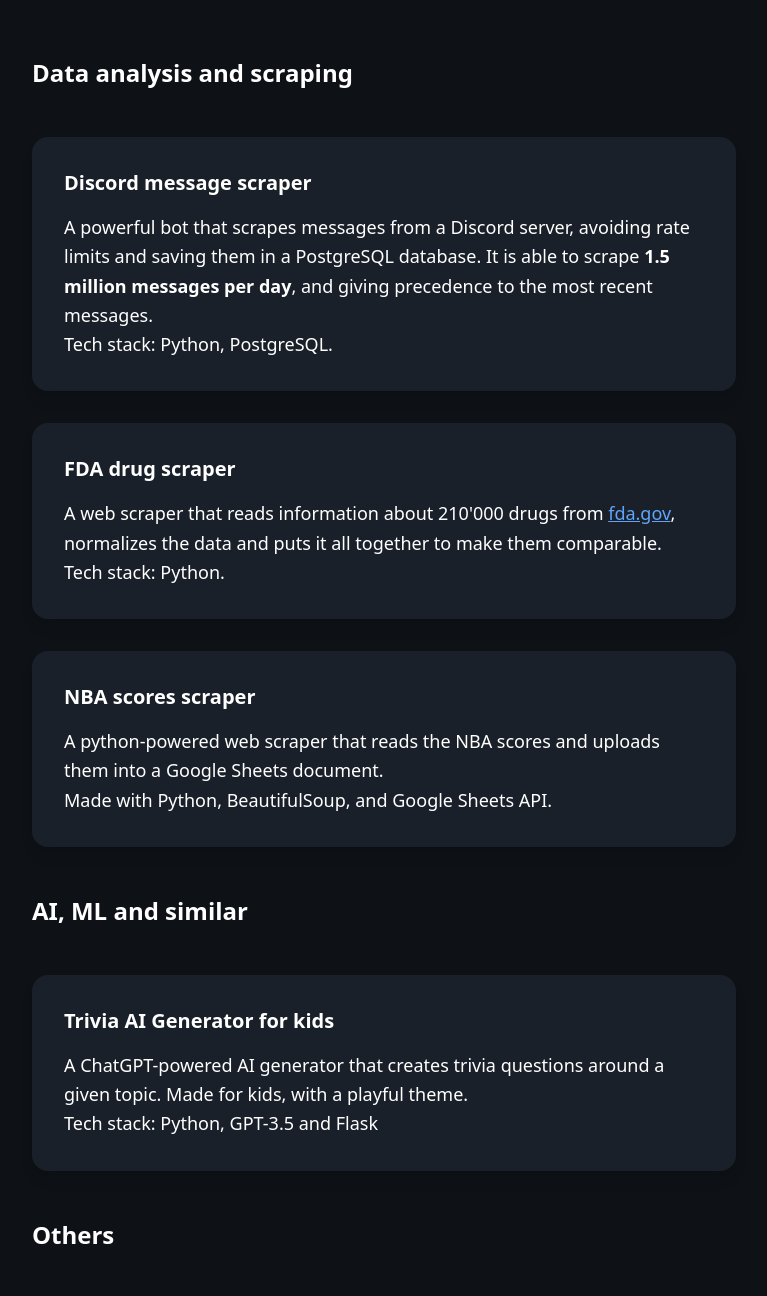
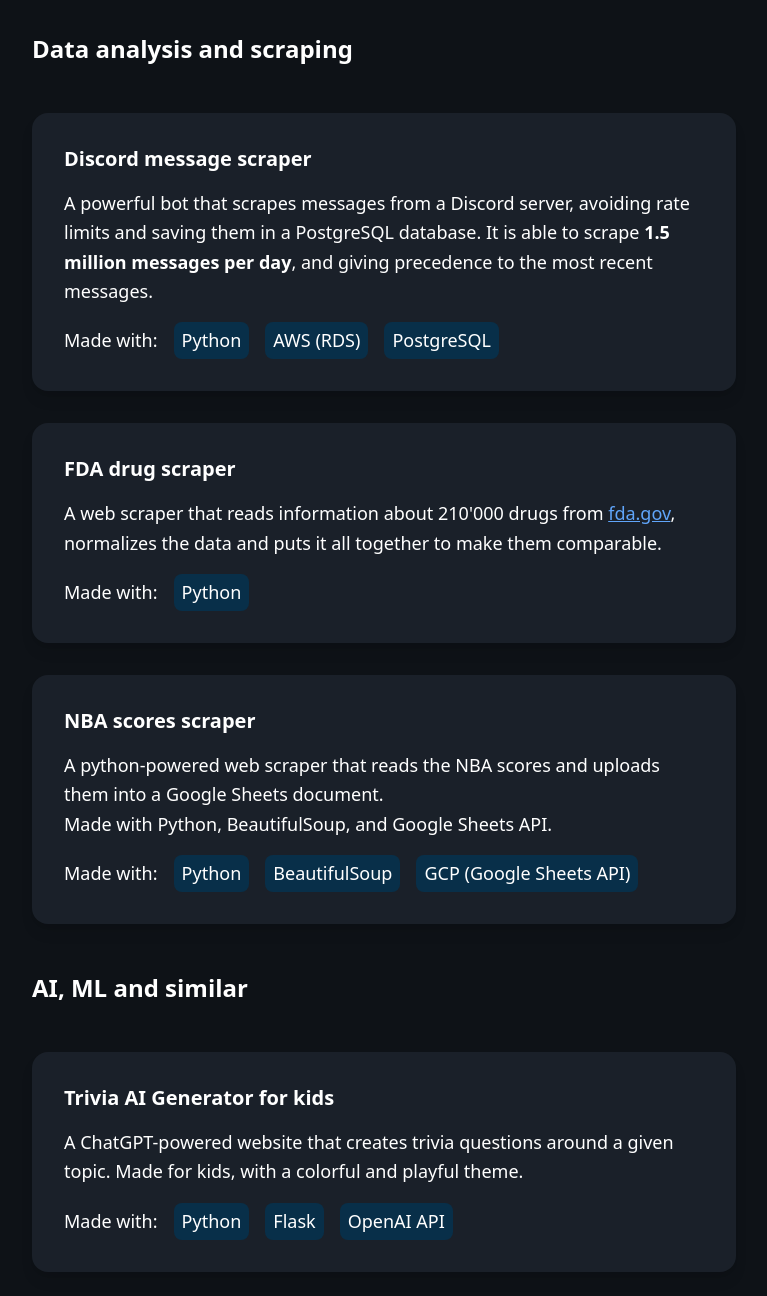
Before and after one commit to nicolello-dev/nicolello.github.io, a website: page index.html in a window 1280 px wide. Shown: the part 2989-4285 px from the top of the page, without its empty margins (256-1023 px from the left). Drawn offline with Linux system fonts and the light colour scheme.

Commit message:
Added tech stack UI improvement to all projects

```diff
--- a/global.css
+++ b/global.css
@@ -23,7 +23,7 @@
 }
 
 .stack-wrapper {
-  @apply flex flex-row flex-wrap items-baseline gap-6;
+  @apply flex flex-row flex-wrap items-baseline gap-4;
 }
 
 .stack-wrapper > p {
--- a/index.html
+++ b/index.html
@@ -229,6 +229,7 @@
             <p class="!p-0 !bg-inherit">Made with:</p>
             <p>NextJS (React)</p>
             <p>Typescript</p>
+            <p>TailwindCSS</p>
             <p>AWS (RDS)</p>
             <p>PostgreSQL</p>
             <p>Prisma ORM</p>
@@ -258,6 +259,7 @@
             <p class="!p-0 !bg-inherit">Made with:</p>
             <p>NextJS (React)</p>
             <p>Typescript</p>
+            <p>TailwindCSS</p>
             <p>AWS (RDS, Lambda, S3, API Gateway)</p>
             <p>Python</p>
             <p>PostgreSQL</p>
@@ -305,9 +307,13 @@
             rate limits and saving them in a PostgreSQL database. It is able to
             scrape <b class="font-bold">1.5 million messages per day</b>, and
             giving precedence to the most recent messages.
-            <br />
-            Tech stack: Python, PostgreSQL.
           </p>
+          <div class="stack-wrapper">
+            <p class="!p-0 !bg-inherit">Made with:</p>
+            <p>Python</p>
+            <p>AWS (RDS)</p>
+            <p>PostgreSQL</p>
+          </div>
         </section>
         <section>
           <h3 class="text-xl font-semibold">FDA drug scraper</h3>
@@ -315,9 +321,10 @@
             A web scraper that reads information about 210&apos;000 drugs from
             <a href="fda.gov">fda.gov</a>, normalizes the data and puts it all
             together to make them comparable.
-            <br />
-            Tech stack: Python.
-          </p>
+          <div class="stack-wrapper">
+            <p class="!p-0 !bg-inherit">Made with:</p>
+            <p>Python</p>
+          </div>
         </section>
         <section>
           <h3 class="text-xl font-semibold">NBA scores scraper</h3>
@@ -327,16 +334,26 @@
             <br />
             Made with Python, BeautifulSoup, and Google Sheets API.
           </p>
+          <div class="stack-wrapper">
+            <p class="!p-0 !bg-inherit">Made with:</p>
+            <p>Python</p>
+            <p>BeautifulSoup</p>
+            <p>GCP (Google Sheets API)</p>
+          </div>
         </section>
         <h2 class="text-2xl my-4 font-semibold">AI, ML and similar</h2>
         <section>
           <h3 class="text-xl font-semibold">Trivia AI Generator for kids</h3>
           <p>
-            A ChatGPT-powered AI generator that creates trivia questions around
-            a given topic. Made for kids, with a playful theme.
-            <br />
-            Tech stack: Python, GPT-3.5 and Flask
+            A ChatGPT-powered website that creates trivia questions around
+            a given topic. Made for kids, with a colorful and playful theme.
           </p>
+          <div class="stack-wrapper">
+            <p class="!p-0 !bg-inherit">Made with:</p>
+            <p>Python</p>
+            <p>Flask</p>
+            <p>OpenAI API</p>
+          </div>
         </section>
         <h2 class="text-2xl my-4 font-semibold">Others</h2>
         <section>
@@ -356,6 +373,16 @@
             Tech stack: NextJS (React), AWS, PostgreSQL, Prisma, NextAuth (now
             Authjs), and more.
           </p>
+          <div class="stack-wrapper">
+            <p class="!p-0 !bg-inherit">Made with:</p>
+            <p>NextJS (React)</p>
+            <p>Typescript</p>
+            <p>Tailwind CSS</p>
+            <p>AWS (RDS)</p>
+            <p>PostgreSQL</p>
+            <p>Prisma ORM</p>
+            <p>Auth.js</p>
+          </div>
         </section>
       </article>
     </main>
```
Also changed, not shown: css/style.css.
